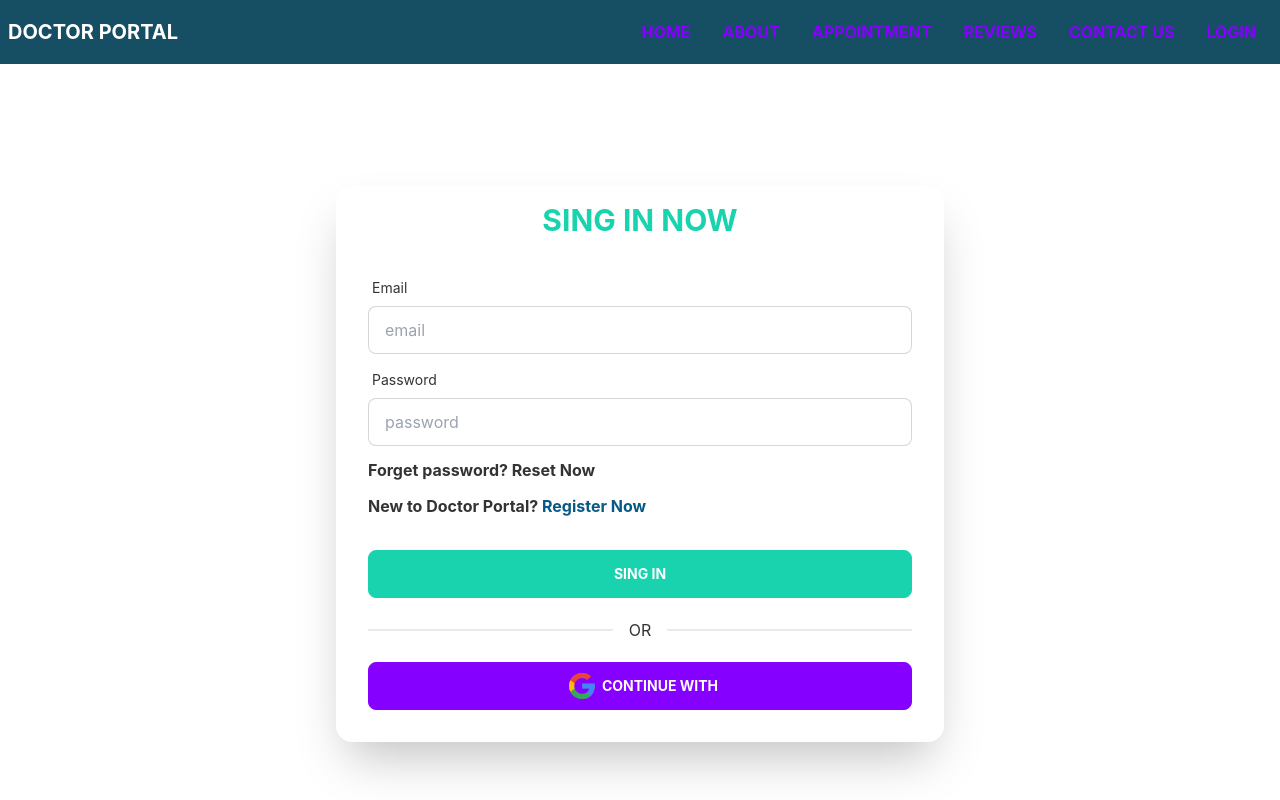
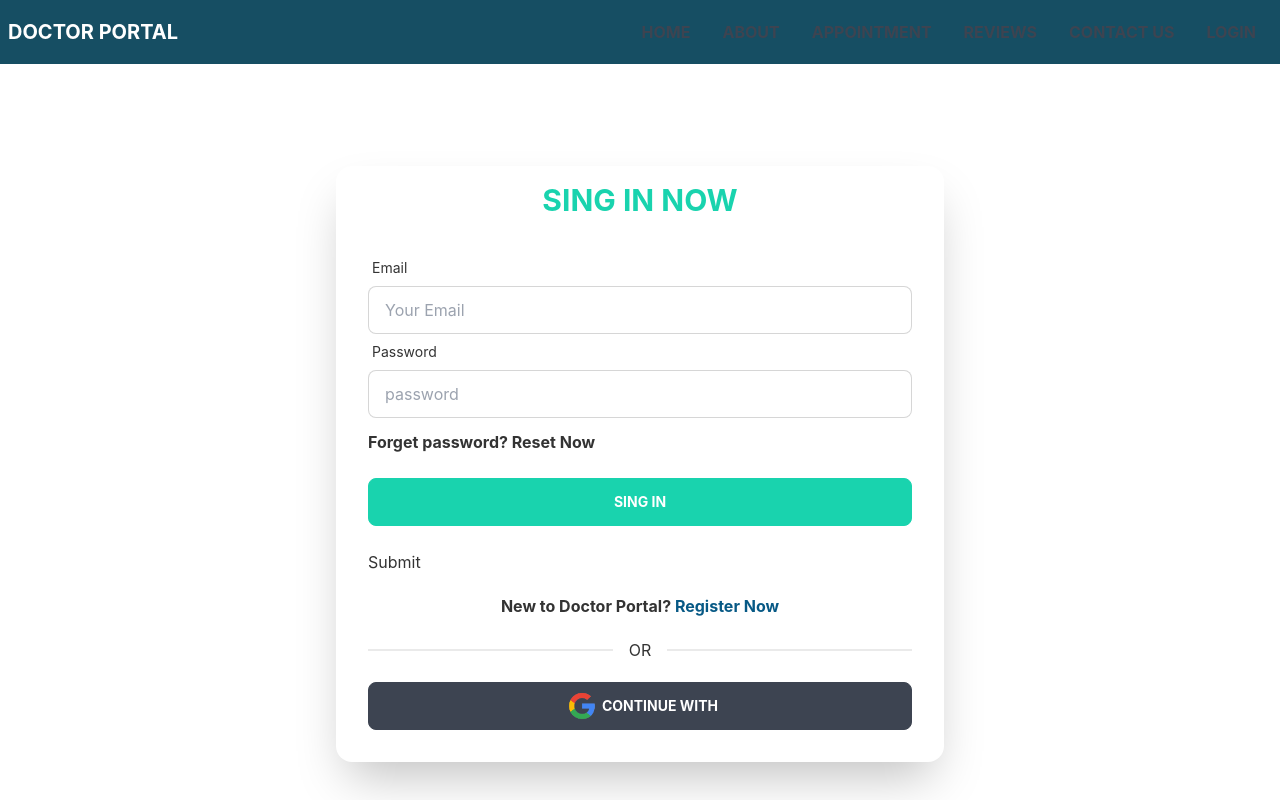
Before and after one commit to Sajalhowlader/doctor-portal-daisyUI, a React (Create React App) app: page /singIn in a window 1280 px wide. Shown: the top 800 px of the page. Built offline with nearby package versions, Linux system fonts and the light colour scheme; no server answers.

Commit message:
reinisialize tailwind file

```diff
--- a/package.json
+++ b/package.json
@@ -13,6 +13,7 @@
     "react-day-picker": "^8.0.4",
     "react-dom": "^18.1.0",
     "react-firebase-hooks": "^5.0.3",
+    "react-hook-form": "^7.31.1",
     "react-router-dom": "^6.3.0",
     "react-scripts": "5.0.1",
     "web-vitals": "^2.1.4"
@@ -42,6 +43,8 @@
     ]
   },
   "devDependencies": {
+    "autoprefixer": "^10.4.7",
+    "postcss": "^8.4.13",
     "tailwindcss": "^3.0.24"
   }
 }
--- a/src/Pages/UserInfo/SingIn/SingIn.js
+++ b/src/Pages/UserInfo/SingIn/SingIn.js
@@ -1,7 +1,24 @@
 import React from 'react';
 import { Link } from 'react-router-dom';
 import googleImg from '../../../assets/icons/google3.png'
+import { useSignInWithGoogle } from 'react-firebase-hooks/auth';
+import { useForm } from "react-hook-form";
+import auth from '../../../firebase.init';
 const SingIn = () => {
+    const [google, gUser, gLoading, gError] = useSignInWithGoogle(auth);
+    const { register, formState: { errors }, handleSubmit } = useForm();
+
+    const handleGoogleSingIn = () => {
+        google()
+    }
+
+    const onSubmit = data => console.log(data);
+
+    if (gUser) {
+        console.log(gUser);
+    }
+
+
     return (
         <div>
             <div class="hero min-h-screen ">
@@ -9,12 +26,32 @@ const SingIn = () => {
                     <div class="card flex-shrink-0 w-full shadow-2xl bg-base-100">
                         <h1 className='text-center text-3xl font-bold uppercase pt-4 text-primary'>sing in now</h1>
                         <div class="card-body">
+                            <form onSubmit={handleSubmit(onSubmit)}>
                                 <div class="form-control">
                                     <label class="label">
                                         <span class="label-text">Email</span>
                                     </label>
-                                <input type="text" placeholder="email" class="input input-bordered" />
+                                    <input
+                                        type="email"
+                                        placeholder="Your Email"
+                                        class="input input-bordered"
+                                        {...register("email", {
+                                            required: {
+                                                value: true,
+                                                message: "Email is Required"
+                                            },
+                                            pattern: {
+                                                value: /[a-z0-9]+@[a-z]+\.[a-z]{2,3}/,
+                                                message: 'Invalid Email address'
+                                            }
+                                        })}
+                                    />
                                 </div>
+
+                                {errors.email?.type === 'required' && <p className='text-red-500'>
+                                    {errors.email.message}
+                                </p>}
+
                                 <div class="form-control">
                                     <label class="label">
                                         <span class="label-text">Password</span>
@@ -22,16 +59,24 @@ const SingIn = () => {
                                     <input type="text" placeholder="password" class="input input-bordered" />
 
                                     <p className='font-bold  pt-3'>Forget password? <span>Reset Now</span></p>
-
-                                <p className='font-bold  pt-3 '>New to Doctor Portal? <Link to="/home" className='text-sky-800'>Register Now</Link></p>
                                 </div>
                                 <div class="form-control mt-6">
-                                <button class="btn btn-primary uppercase font-bold text-white">sing in</button>
+                                    <button class="btn btn-primary uppercase font-bold text-white" value="submit" type='submit'>sing in</button>
                                 </div>
+                                <input />
 
+
+                                <input {...register("lastName", { required: true })} />
+                                {errors.lastName && "Last name is required"}
+
+                                <input type="submit" />
+                            </form>
+
+
+                            <p className='font-bold text-center pt-3 '>New to Doctor Portal? <Link to="/home" className='text-sky-800'>Register Now</Link></p>
                             <div class="divider">OR</div>
 
-                            <button class="btn uppercase font-bold text-white"><img src={googleImg} className="w-10" alt="" />continue with</button>
+                            <button onClick={handleGoogleSingIn} class="btn uppercase font-bold text-white"><img src={googleImg} className="w-10" alt="" />continue with</button>
                         </div>
                     </div>
                 </div>
--- a/src/firebase.init.js
+++ b/src/firebase.init.js
@@ -1,17 +1,20 @@
 // Import the functions you need from the SDKs you need
 import { initializeApp } from "firebase/app";
+import { getAuth } from "firebase/auth";
 // TODO: Add SDKs for Firebase products that you want to use
 // https://firebase.google.com/docs/web/setup#available-libraries
 
 // Your web app's Firebase configuration
 const firebaseConfig = {
-  apiKey:AIzaSyCAy1IA7klTDryFnM7eCkNrHlpP7HWGV9A,
-  authDomain:doctor-portal-bcd6e.firebaseapp.com,
-  projectId:doctor-portal-bcd6e,
-  storageBucket:doctor-portal-bcd6e.appspot.com,
-  messagingSenderId:642647757784,
-  appId:1:642647757784:web:c4b8101b39c212e692d8a"
+  apiKey: process.env.REACT_APP_API_KEY,
+  authDomain: process.env.REACT_APP_AUTH_DOMAIN,
+  projectId: process.env.REACT_APP_PROJECT_ID,
+  storageBucket: process.env.REACT_APP_STORAGE_BUCKET,
+  messagingSenderId: process.env.REACT_APP_MESSAGINGSENDER_ID,
+  appId: process.env.REACT_APP_APPID,
 };
 
 // Initialize Firebase
 const app = initializeApp(firebaseConfig);
+const auth = getAuth(app)
+export default auth;
--- a/tailwind.config.js
+++ b/tailwind.config.js
@@ -1,8 +1,7 @@
 module.exports = {
-  content: ["./src/**/*.{html,js}"],
-  theme: {
-    extend: {},
-  },
+  content: [
+    "./src/**/*.{js,jsx,ts,tsx}",
+  ],
   daisyui: {
     themes: [
       {
@@ -10,13 +9,13 @@ module.exports = {
           primary: "#19D3AE",
           secondary: "#0FCFEC",
           accent: "#3A4256",
-          neutral: "#8500ff",
+          neutral: "#3d4451",
           "base-100": "#ffffff",
         },
       },
-
+      "dark",
+      "cupcake",
     ],
   },
   plugins: [require("daisyui")],
-
 }
```
Also changed, not shown: 1 other file (tests, documents, lock files or other folders). Lines whose indentation alone changed are shown as unchanged.
